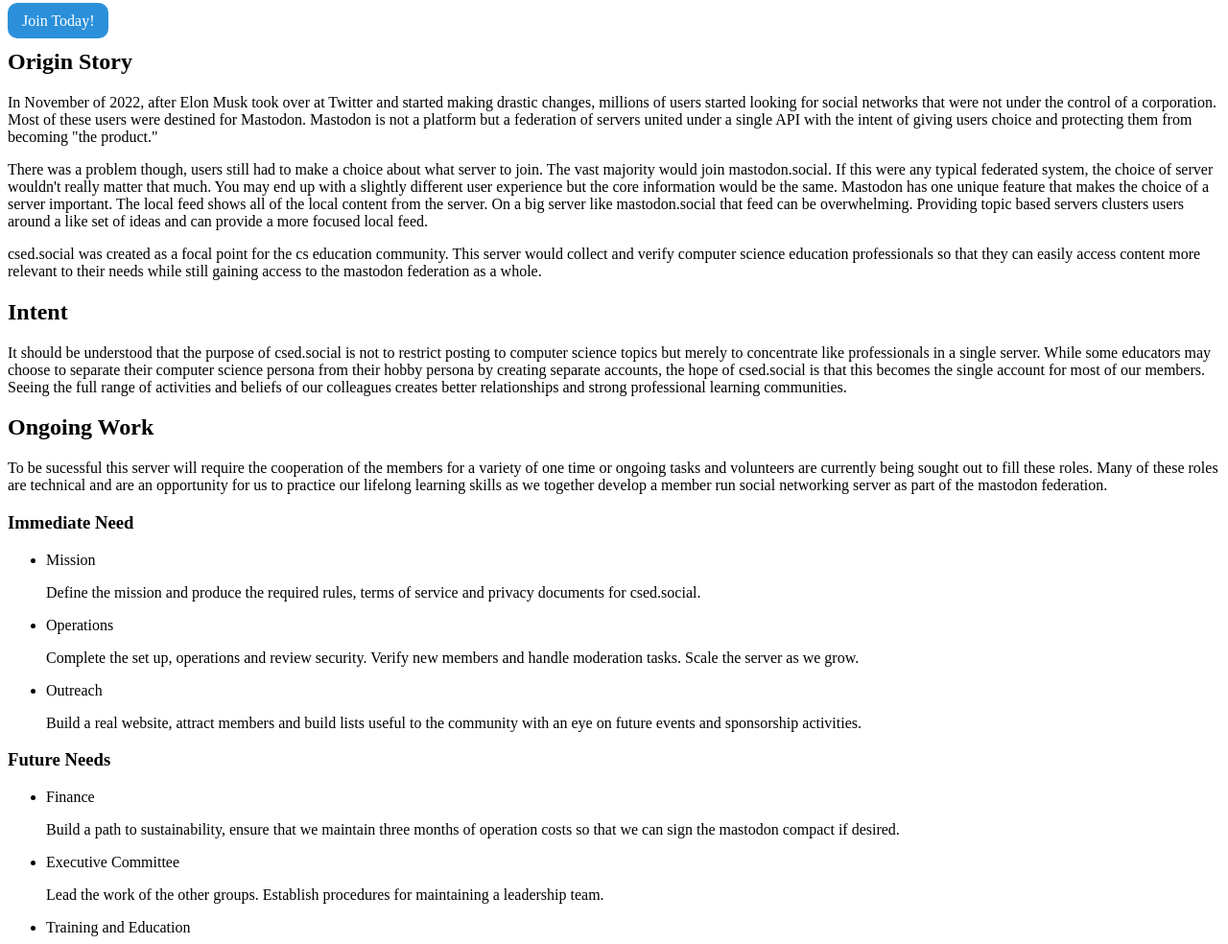
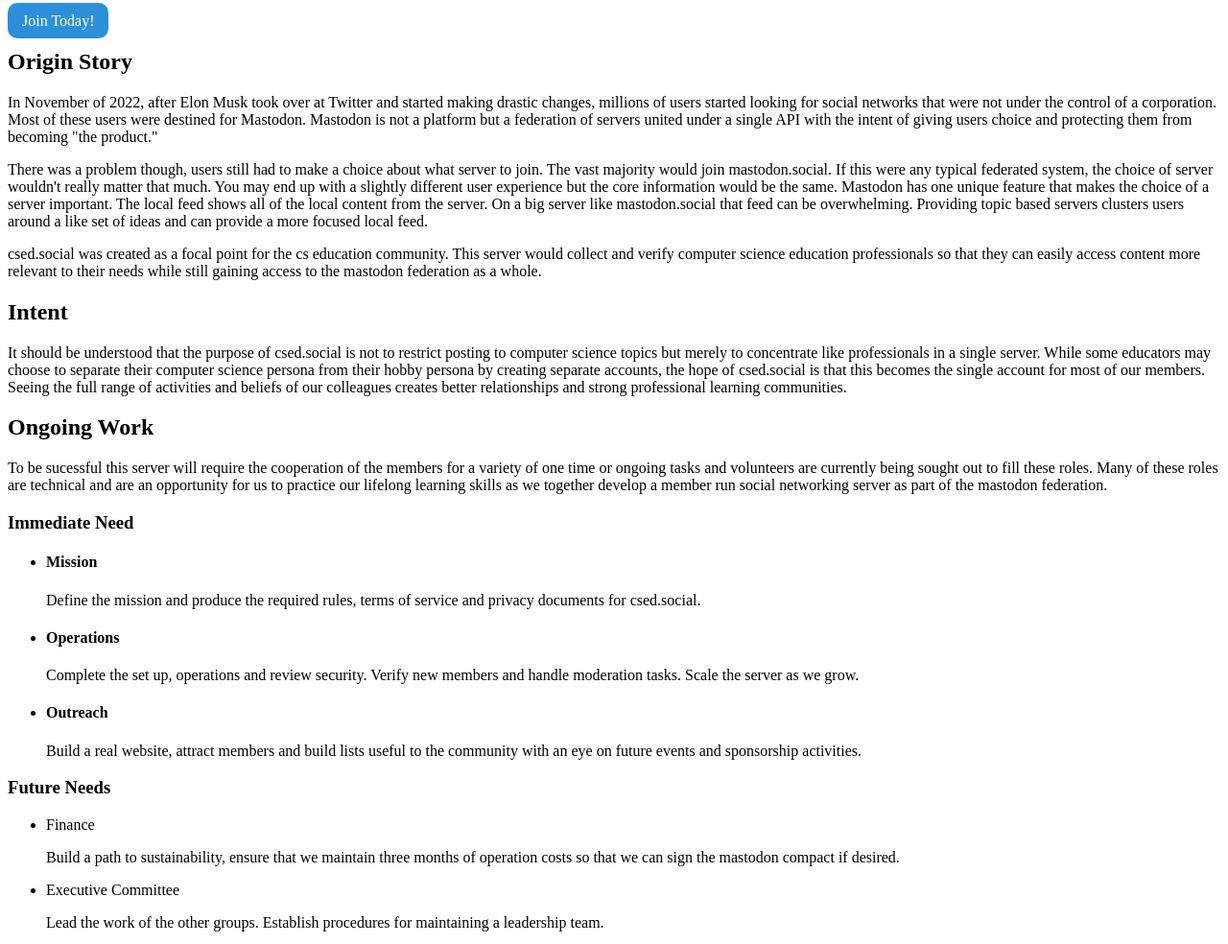
Before and after one commit to csed-social/csed-social.github.io, a plain HTML site: page index.html in a window 1280 px wide. Shown: the part 101-1085 px from the top of the page at 96% size. Drawn offline with Linux system fonts and the light colour scheme.

Commit message:
Update index.html

```diff
--- a/index.html
+++ b/index.html
@@ -22,15 +22,15 @@
   <h3>Immediate Need</h3>
   <ul>
     <li>
-      Mission
+      <h4>Mission</h4>
       <p>Define the mission and produce the required rules, terms of service and privacy documents for csed.social.</p>
     </li>
     <li>
-      Operations
+      <h4>Operations</h4>
       <p>Complete the set up, operations and review security. Verify new members and handle moderation tasks. Scale the server as we grow.</p>
     </li>
     <li>
-      Outreach
+      <h4>Outreach</h4>
       <p>Build a real website, attract members and build lists useful to the community with an eye on future events and sponsorship activities.</p>
     </li>
   </ul>
```
